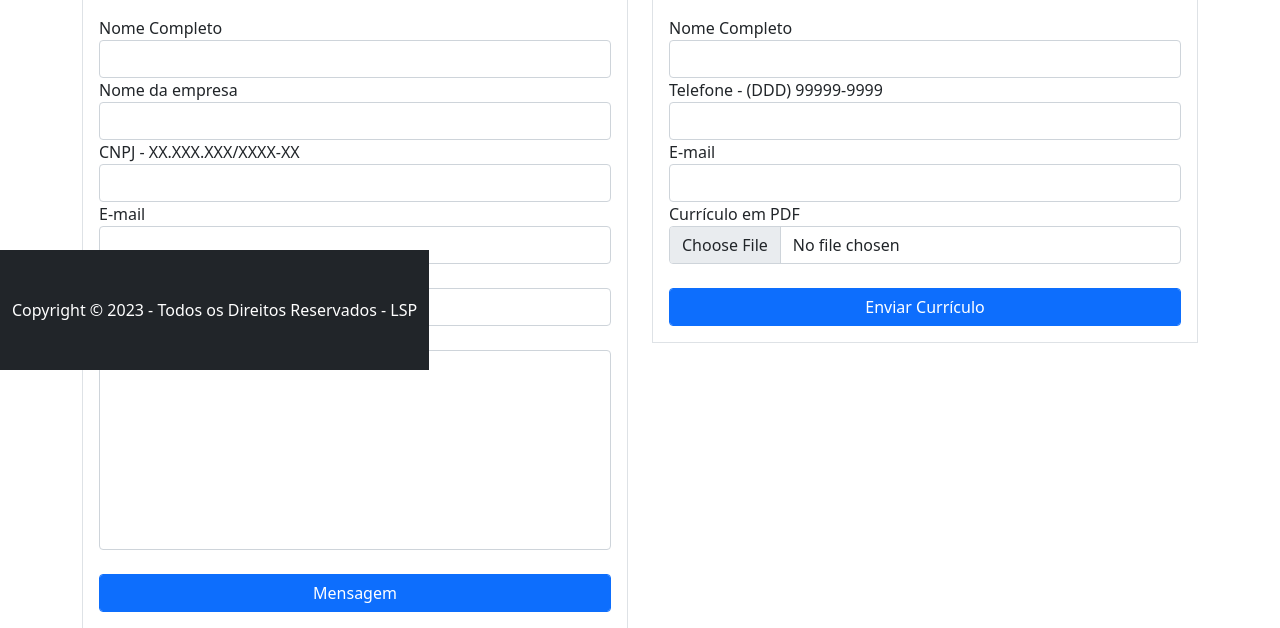
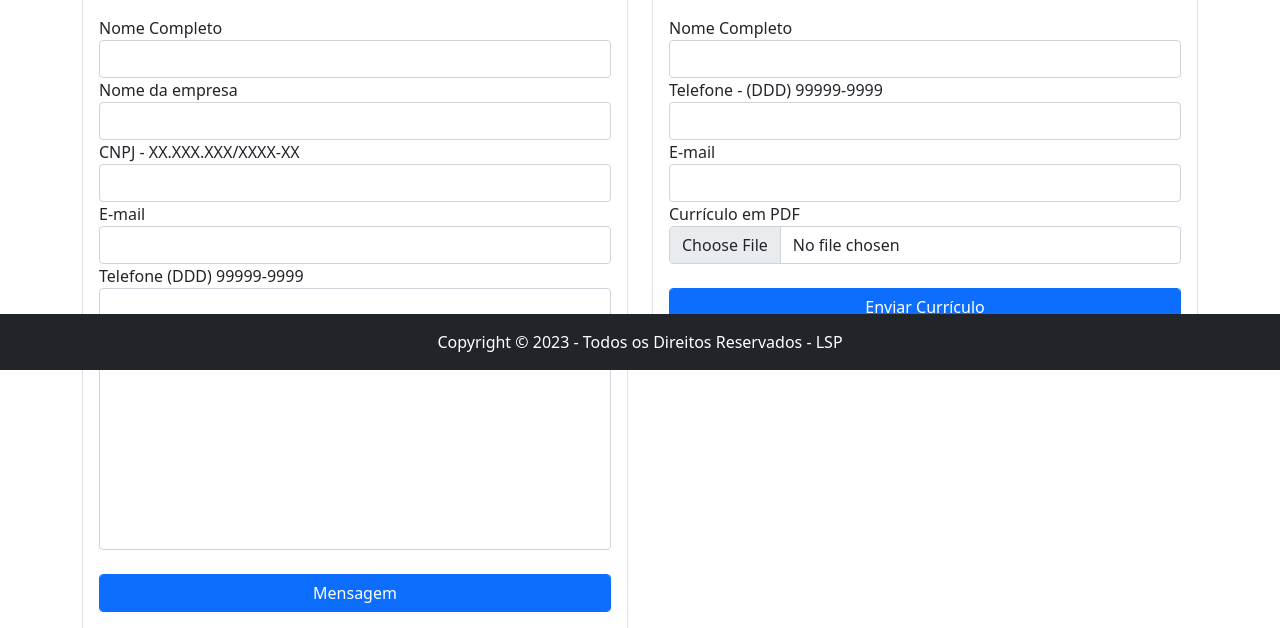
Before and after one commit to Lucaspaz21/foxdistribuidora, a Flask app: page /trabalheconosco in a window 1280 px wide. Shown: the part 430-1058 px from the top of the page. Run offline with Flask 3, Linux system fonts and the light colour scheme; some libraries are stand-ins or nearby versions.

Commit message:
Update trabalheconosco.html

```diff
--- a/foxdistribuidora/templates/trabalheconosco.html
+++ b/foxdistribuidora/templates/trabalheconosco.html
@@ -155,9 +155,10 @@
 
 <!-- Footer-->
 <div class="mt-5">
-<footer class="py-5 bg-dark" style="position: fixed; bottom: 0;">
-    <div class="container">
-        <p class="m-0 text-center text-white">Copyright &copy; 2023 - Todos os Direitos Reservados - LSP</p>
+<!-- Footer-->
+<footer class="py-3 bg-dark text-white" style="position: fixed; bottom: 0; left: 0; width: 100%;">
+    <div class="container text-center">
+        <p class="m-0">Copyright &copy; 2023 - Todos os Direitos Reservados - LSP</p>
     </div>
 </footer>
     <!-- Bootstrap core JS-->
```
